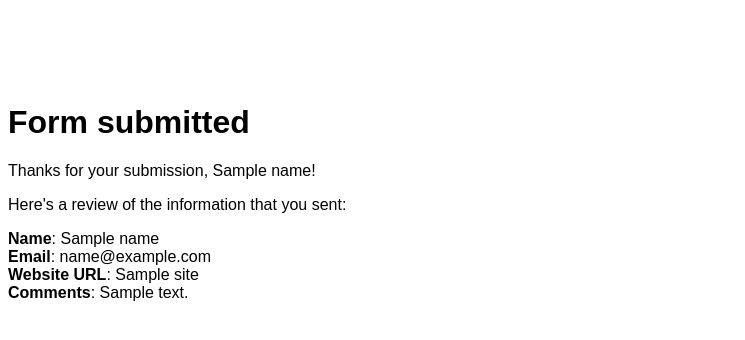
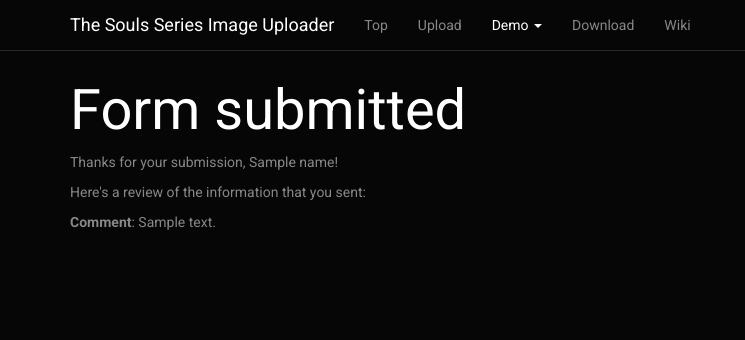
Before and after one commit to wertrain/dsf-up-py, a Flask app: template templates/submitted_form.html in a window 1280 px wide. Shown: the top 340 px of the page, without its empty margins (0-745 px from the left). Run offline with Flask 2, Linux system fonts and the light colour scheme; the template is opened without the code that fills it: most values are stand-ins (such as "Sample title", 1, 10 or a date in 2020); some libraries are stand-ins or nearby versions.

Commit message:
submitted_form の暫定変更

```diff
--- a/main.py
+++ b/main.py
@@ -3,6 +3,7 @@ import logging
 
 # [START imports]
 from flask import Flask, render_template, request
+from xml.sax.saxutils import escape
 # [END imports]
 
 app = Flask(__name__)
@@ -19,25 +20,30 @@ def form():
     return render_template('form.html')
 # [END form]
 
-
 # [START submitted]
 @app.route('/submitted', methods=['POST'])
 def submitted_form():
-    name = request.form['name']
-    email = request.form['email']
-    site = request.form['site_url']
-    comments = request.form['comments']
-
+    comment = escape(request.form['comment'])
+    main = request.form['mainImageHidden']
+    sub1 = request.form['subImage1Hidden']
+    sub2 = request.form['subImage2Hidden']
+    delpass = request.form['inputPassword']
+    exhibit = request.form['exhibit']
+    postdata = {
+        'comment': comment,
+        'delete_password': delpass,
+        'exhibit_flag': exhibit,
+        'main_image': main,
+        'sub_image_1': sub1,
+        'sub_image_2': sub2
+    }
     # [END submitted]
     # [START render_template]
     return render_template(
         'submitted_form.html',
-        name=name,
-        email=email,
-        site=site,
-        comments=comments)
+        name='hello',
+        comment=comment)
     # [END render_template]
-
 
 @app.errorhandler(500)
 def server_error(e):
--- a/templates/submitted_form.html
+++ b/templates/submitted_form.html
@@ -2,22 +2,66 @@
  <head>
     <title>Submitted form</title>
     <link rel="stylesheet" type="text/css" href="/static/style.css">
+    <link rel="stylesheet" type="text/css" href="/static/vendor/css/bootstrap.cyborg.min.css">
  </head>
  <body>
-   <div id="container">
+
+    <div class="container">
+      <header>
+        <div class="navbar navbar-default navbar-fixed-top">
+          <div class="container">
+            <div class="navbar-header">
+              <a href="/" class="navbar-brand">The Souls Series Image Uploader</a>
+              <button class="navbar-toggle" type="button" data-toggle="collapse" data-target="#navbar-main">
+                <span class="icon-bar"></span>
+                <span class="icon-bar"></span>
+                <span class="icon-bar"></span>
+              </button>
+            </div>
+            <div class="navbar-collapse collapse" id="navbar-main">
+              <ul class="nav navbar-nav">
+                <li><a href="/">Top</a></li>
+                <li><a href="/form">Upload</a></li>
+                <li class="dropdown active">
+                  <a href="#" class="dropdown-toggle" data-toggle="dropdown" role="button" aria-expanded="false">Demo <span class="caret"></span></a>
+                  <ul class="dropdown-menu" role="menu">
+                    <li><a href="./bootstrap-ja.html">Japanese Page</a></li>
+                    <li><a href="./bootstrap.html">English Page</a></li>
+                  </ul>
+                </li>
+                <li><a href="//github.com/windyakin/Honoka/releases">Download</a></li>
+                <li><a href="//github.com/windyakin/Honoka/wiki">Wiki</a></li>
+              </ul>
+            </div>
+          </div>
+        </div>
+      </header>
+
       <div class="pagetitle">
         <h1>Form submitted</h1>
       </div>
+
       <div id="main">
         <p>Thanks for your submission, {{name}}!</p>
         <p>Here's a review of the information that you sent:</p>
         <p>
-          <strong>Name</strong>: {{name}} <br>
-          <strong>Email</strong>: {{email}} <br>
-          <strong>Website URL</strong>: {{site}} <br>
-          <strong>Comments</strong>: {{comments}}
+          <strong>Comment</strong>: {{comment}}
        </p>
       </div>
+
     </div>
+    <script src="https://code.jquery.com/jquery-3.1.1.min.js" integrity="sha256-hVVnYaiADRTO2PzUGmuLJr8BLUSjGIZsDYGmIJLv2b8=" crossorigin="anonymous"></script>
+    <script src="/static/vendor/js/bootstrap.min.js"></script>
+    <script>
+      $('input[id=mainImageHidden]').change(function() {
+        $('#mainImage').val($(this).val());
+      });
+      $('input[id=subImage1Hidden]').change(function() {
+        $('#subImage1').val($(this).val());
+      });
+      $('input[id=subImage2Hidden]').change(function() {
+        $('#subImage2').val($(this).val());
+      });
+    </script>
   <body>
 </html>
```
Also changed, not shown: templates/form.html (+7 -7 lines). Lines whose indentation alone changed are shown as unchanged.
